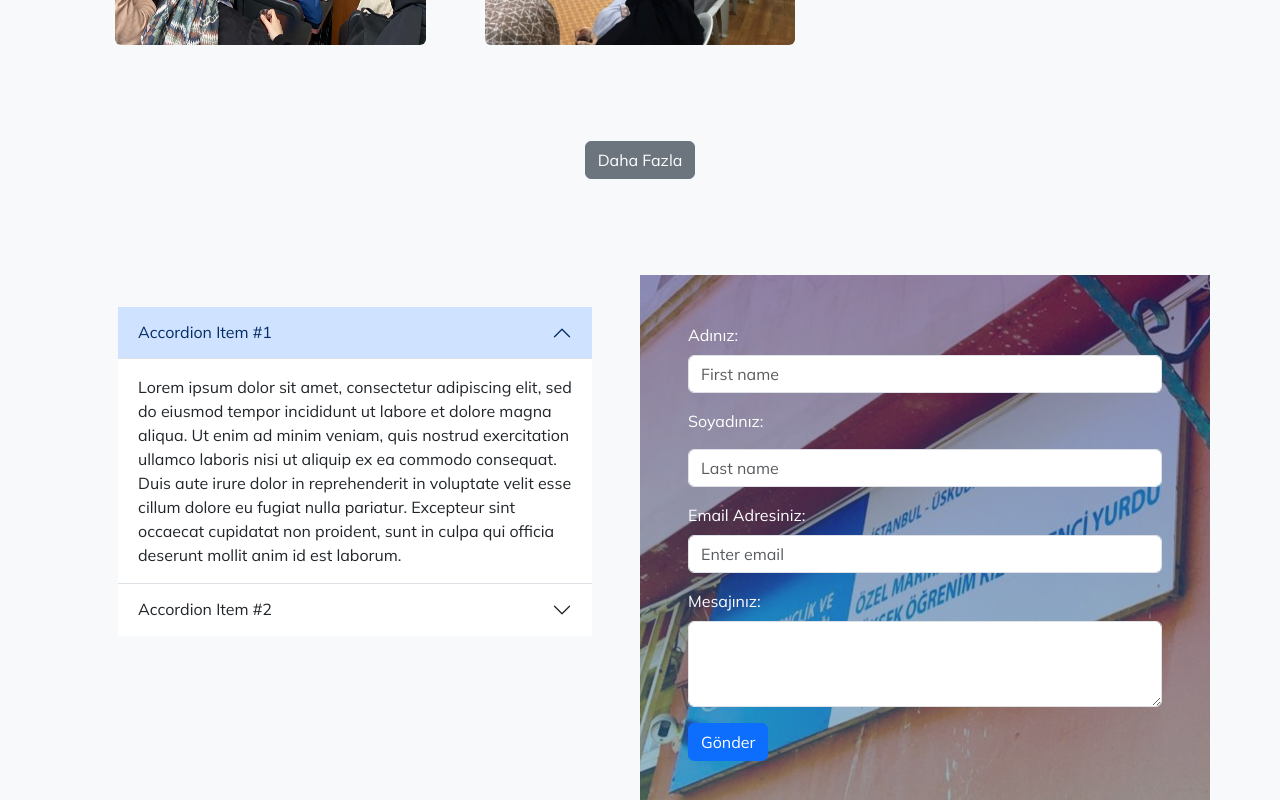
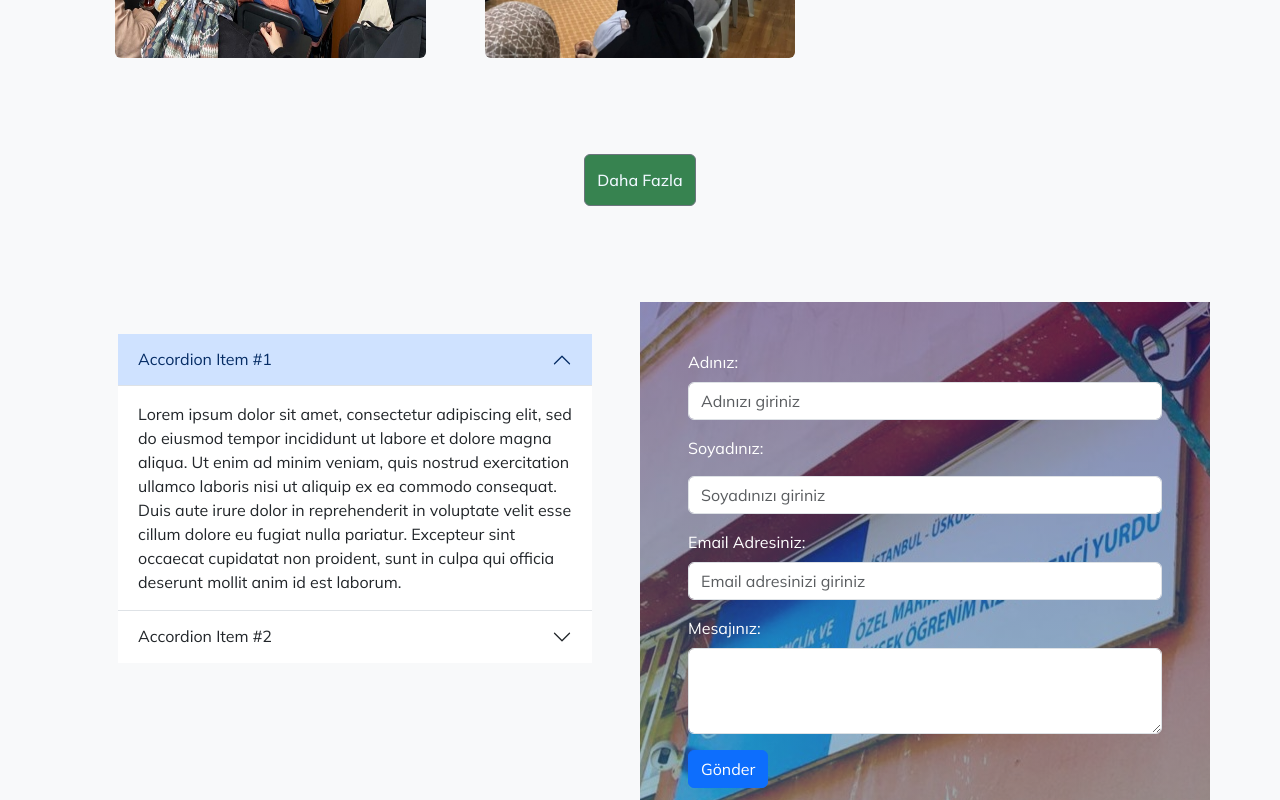
Before and after one commit to hulyakucuk/ilader-website, a React (Create React App) app: page / in a window 1280 px wide. Shown: the part 2204-3004 px from the top of the page. Built offline with nearby package versions, Linux system fonts and the light colour scheme.

Commit message:
change file names and layout

```diff
--- a/src/Components/AboutCard/AboutCard.js
+++ b/src/Components/AboutCard/AboutCard.js
@@ -26,7 +26,7 @@ const AboutCard = ({ withLink }) => {
         </Card.Body>
         <Card.Footer className="text-muted bg-light border-0 mx-auto">
           {withLink && (
-            <Button variant="secondary " href="/about" to={<About />}>
+            <Button variant="secondary " className="btn-more" href="/about" to={<About />}>
               Daha Fazla
             </Button>
           )}
--- a/src/Components/Contact/Contact.js
+++ b/src/Components/Contact/Contact.js
@@ -5,7 +5,7 @@ import Row from "react-bootstrap/Row";
 import Button from "react-bootstrap/Button";
 import emailjs from "@emailjs/browser";
 import Modal from "react-bootstrap/Modal";
-import "./Contact.css";
+import "./style.css";
 import FrequentlyAskedQuestions from "./FrequentlyAskedQuestions";
 const Contact = () => {
   const form = useRef();
@@ -46,7 +46,7 @@ const Contact = () => {
 
             <Form.Control
               name="user_name"
-              placeholder="First name"
+              placeholder="Adınızı giriniz"
               className="mb-3"
               required
             />
@@ -54,7 +54,7 @@ const Contact = () => {
             <Form.Control
               name="user_surname"
               className="mb-3"
-              placeholder="Last name"
+              placeholder="Soyadınızı giriniz"
               required
             />
             <Form.Group className="mb-3" controlId="formGroupEmail">
@@ -62,7 +62,7 @@ const Contact = () => {
               <Form.Control
                 name="user_email"
                 type="email"
-                placeholder="Enter email"
+                placeholder="Email adresinizi giriniz"
                 required
               />
             </Form.Group>
--- a/src/Components/Gallery/GallerySlider.js
+++ b/src/Components/Gallery/GallerySlider.js
@@ -2,8 +2,8 @@ import React, { useState } from "react";
 import Modal from "react-bootstrap/Modal";
 import Slider from "react-slick";
 import Card from "react-bootstrap/Card";
-import Images from "./SliderImages";
-import "./gallery.css";
+import Images from "./data/SliderImages";
+import "./style.css";
 const GallerySlider = () => {
   // START MODAL
   const [showModal, setShowModal] = useState(false);
--- a/src/Components/Gallery/HomeGallery.js
+++ b/src/Components/Gallery/HomeGallery.js
@@ -2,8 +2,8 @@ import React from "react";
 import Card from "react-bootstrap/Card";
 import Col from "react-bootstrap/Col";
 import Row from "react-bootstrap/Row";
-import CardContents from "./HomeGalleryContent";
-import "./gallery.css";
+import CardContents from "./data/HomeGalleryContent";
+import "./style.css";
 import Button from "react-bootstrap/Button";
 import Media from "../../Pages/Media/Media";
 const Gallery = ({ withLink }) => {
@@ -28,7 +28,7 @@ const Gallery = ({ withLink }) => {
       <div className="text-center ">
         {withLink && (
           <Button
-            className="my-5"
+            className="my-5 btn-more"
             variant="secondary "
             href="/medya"
             to={<Media />}
--- a/src/Components/Gallery/SliderImages.js
+++ /dev/null
@@ -1,68 +0,0 @@
-import lib from "../../assets/lib.jpg";
-import lib2 from "../../assets/lib2.jpg";
-import room from "../../assets/room.jpg";
-import room2 from "../../assets/room2.jpg";
-import window from "../../assets/window.jpg";
-import ilader from "../../assets/ilader.jpeg";
-import ilader2 from "../../assets/ilader2.jpeg";
-import slider2 from "../../assets/slider/slider-2.jpg";
-import image1 from "../../assets/card-images/image1.jpg";
-import image2 from "../../assets/card-images/image2.jpg";
-import image3 from "../../assets/card-images/image3.jpg";
-import image4 from "../../assets/card-images/image4.jpg";
-import image5 from "../../assets/card-images/image5.jpg";
-import image6 from "../../assets/card-images/image6.jpg";
-import image7 from "../../assets/card-images/image7.jpg";
-import image8 from "../../assets/card-images/image8.jpg";
-const Images = [
-  {
-    image: lib,
-  },
-  {
-    image: ilader2,
-  },
-  {
-    image: room,
-  },
-  {
-    image: window,
-  },
-  {
-    image: lib2,
-  },
-  {
-    image: room2,
-  },
-  {
-    image: ilader,
-  },
-  {
-    image: slider2,
-  },
-  {
-    image: image1,
-  },
-  {
-    image: image2,
-  },
-  {
-    image: image3,
-  },
-  {
-    image: image4,
-  },
-  {
-    image: image5,
-  },
-  {
-    image: image6,
-  },
-  {
-    image: image7,
-  },
-  {
-    image: image8,
-  },
-];
-
-export default Images;
--- /dev/null
+++ b/src/Components/Gallery/data/SliderImages.js
@@ -0,0 +1,68 @@
+import lib from "../../../assets/lib.jpg";
+import lib2 from "../../../assets/lib2.jpg";
+import room from "../../../assets/room.jpg";
+import room2 from "../../../assets/room2.jpg";
+import window from "../../../assets/window.jpg";
+import ilader from "../../../assets/ilader.jpeg";
+import ilader2 from "../../../assets/ilader2.jpeg";
+import slider2 from "../../../assets/slider/slider-2.jpg";
+import image1 from "../../../assets/card-images/image1.jpg";
+import image2 from "../../../assets/card-images/image2.jpg";
+import image3 from "../../../assets/card-images/image3.jpg";
+import image4 from "../../../assets/card-images/image4.jpg";
+import image5 from "../../../assets/card-images/image5.jpg";
+import image6 from "../../../assets/card-images/image6.jpg";
+import image7 from "../../../assets/card-images/image7.jpg";
+import image8 from "../../../assets/card-images/image8.jpg";
+const Images = [
+  {
+    image: lib,
+  },
+  {
+    image: ilader2,
+  },
+  {
+    image: room,
+  },
+  {
+    image: window,
+  },
+  {
+    image: lib2,
+  },
+  {
+    image: room2,
+  },
+  {
+    image: ilader,
+  },
+  {
+    image: slider2,
+  },
+  {
+    image: image1,
+  },
+  {
+    image: image2,
+  },
+  {
+    image: image3,
+  },
+  {
+    image: image4,
+  },
+  {
+    image: image5,
+  },
+  {
+    image: image6,
+  },
+  {
+    image: image7,
+  },
+  {
+    image: image8,
+  },
+];
+
+export default Images;
--- a/src/Components/Gallery/gallery.css
+++ b/src/Components/Gallery/style.css
@@ -11,7 +11,20 @@
   height: 280px;
   object-fit: fill;
 }
+.btn-more{
+  background-color: #378350;
+  color: aliceblue;
+  padding: 0.8rem;
+  font-size: 1rem;
+  font-weight: 500;
 
+}
+.btn-more:hover{
+  transform: scale(1.1);
+  background-color: aliceblue;
+  color: #378350;
+  transition: 0.3s ease;
+}
 .w-auto {
   width: auto;
 }
--- a/src/Components/Navbar/Navbar.js
+++ b/src/Components/Navbar/Navbar.js
@@ -1,6 +1,6 @@
 import React from "react";
 import Container from "react-bootstrap/Container";
-import "./Navbar.css";
+import "./style.css";
 import Nav from "react-bootstrap/Nav";
 import Navbar from "react-bootstrap/Navbar";
 import Home from "../../Pages/Home/Home";
```
Also changed, not shown: src/Components/Gallery/data/HomeGalleryContent.js (renamed from src/Components/Gallery/HomeGalleryContent.js, +8 -8 lines), src/Components/Contact/style.css (renamed from src/Components/Contact/Contact.css), src/Components/Navbar/style.css (renamed from src/Components/Navbar/Navbar.css).
